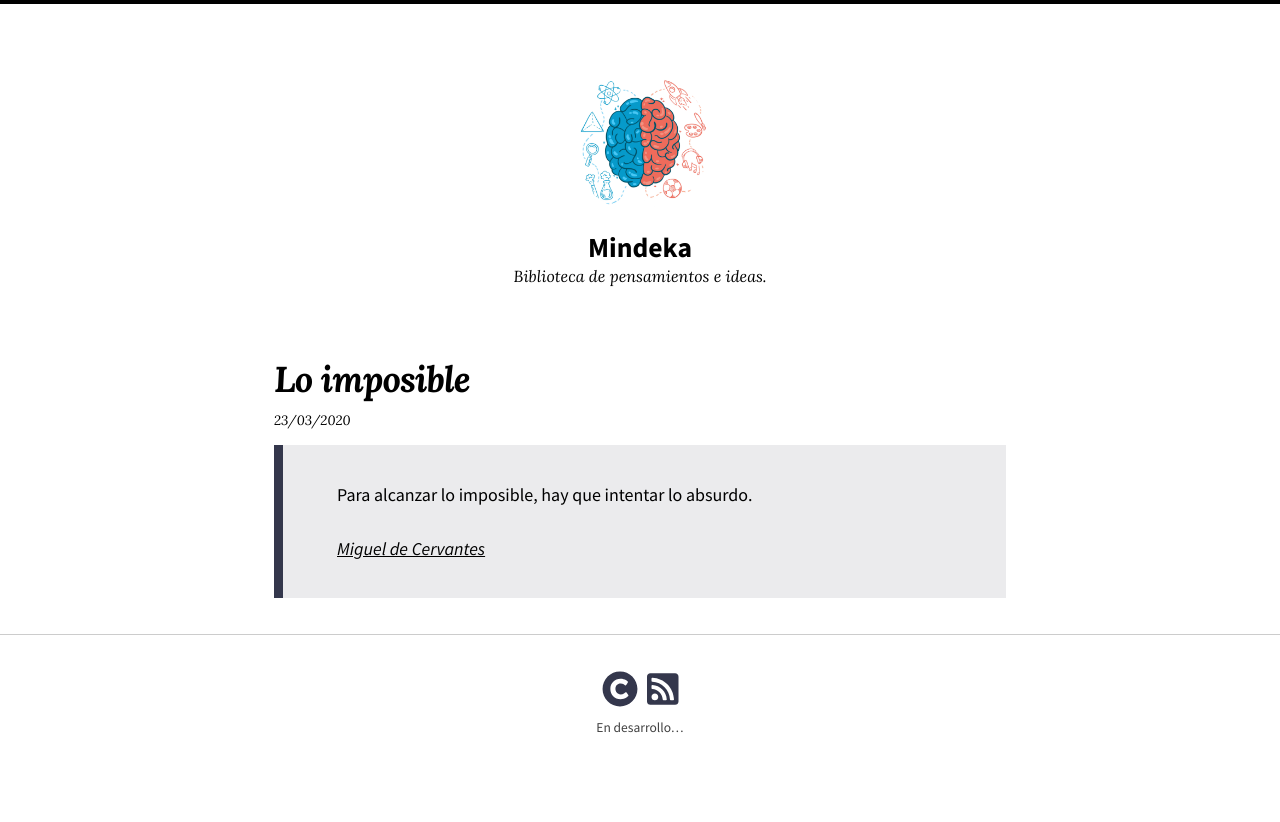
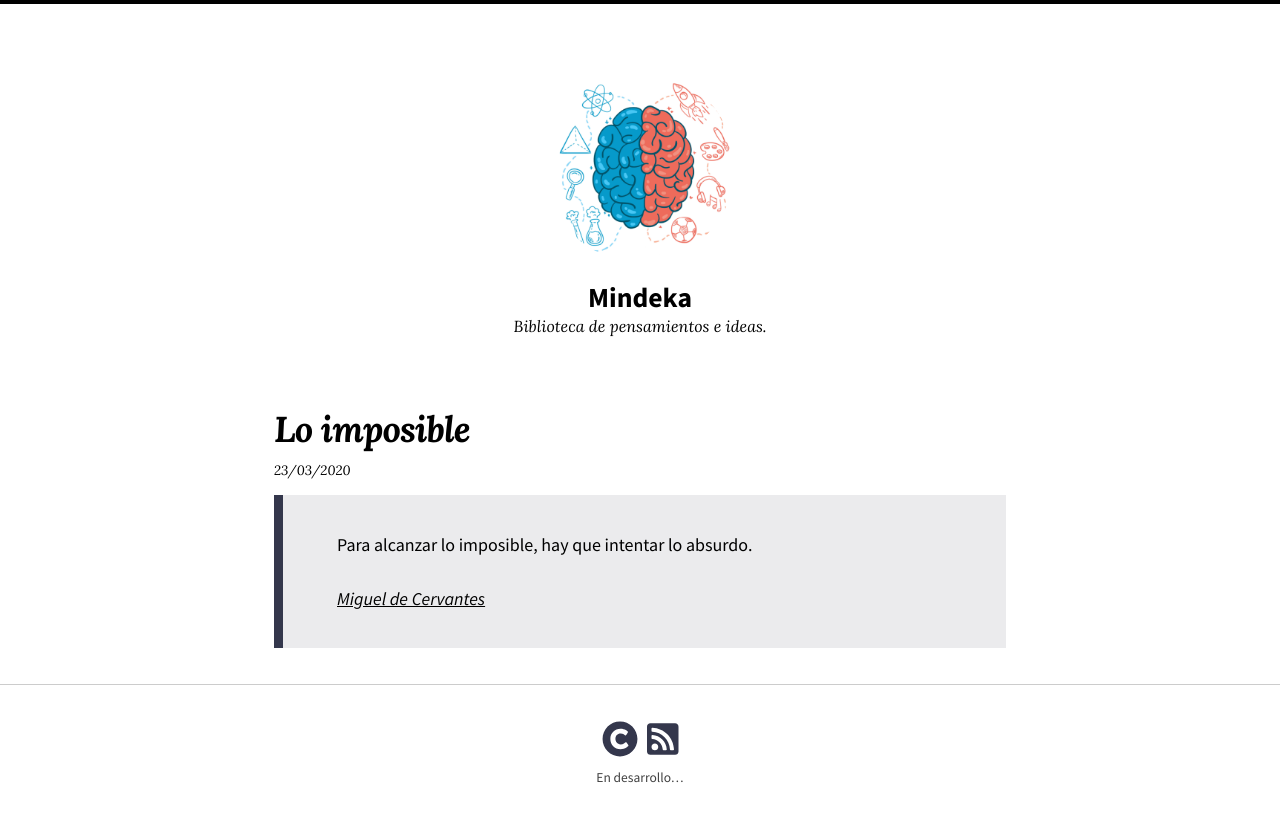
Before and after one commit to gide0n/old-mindeka, a Jekyll site: the page built from index.md, in a window 1280 px wide. Shown: the top 822 px of the page. Built offline with Jekyll 4.4.1, drawn with Linux system fonts in a browser that asks for light colours; nearby versions of some CDN libraries.

Commit message:
Update _variables.scss

```diff
--- a/_sass/so-simple/_variables.scss
+++ b/_sass/so-simple/_variables.scss
@@ -88,8 +88,8 @@ $main-max-width: $medium !default;
 $main-sidebar-max-width: $large !default;
 
 /* Site logo */
-$site-logo-width: 75px !default;
-$site-logo-height: 75px !default;
+$site-logo-width: 100px !default;
+$site-logo-height: 100px !default;
 
 /* Border radius */
 $border-radius: 0.25rem !default;
```
